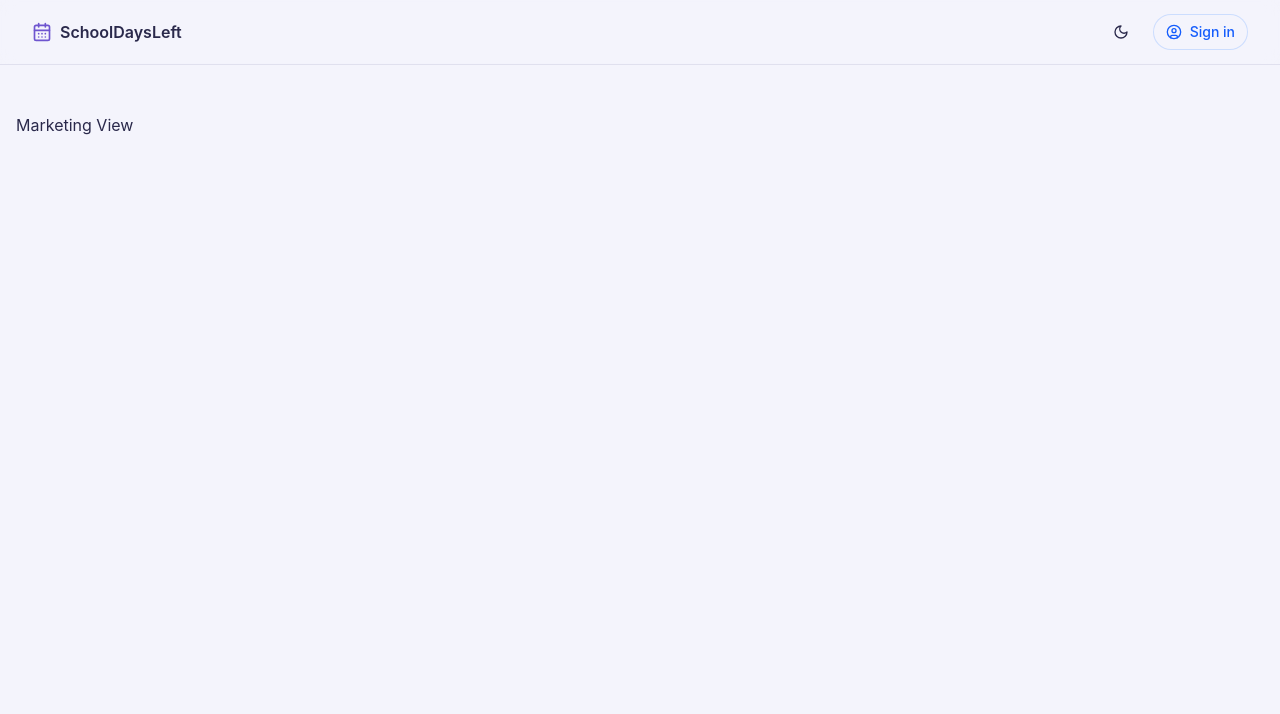
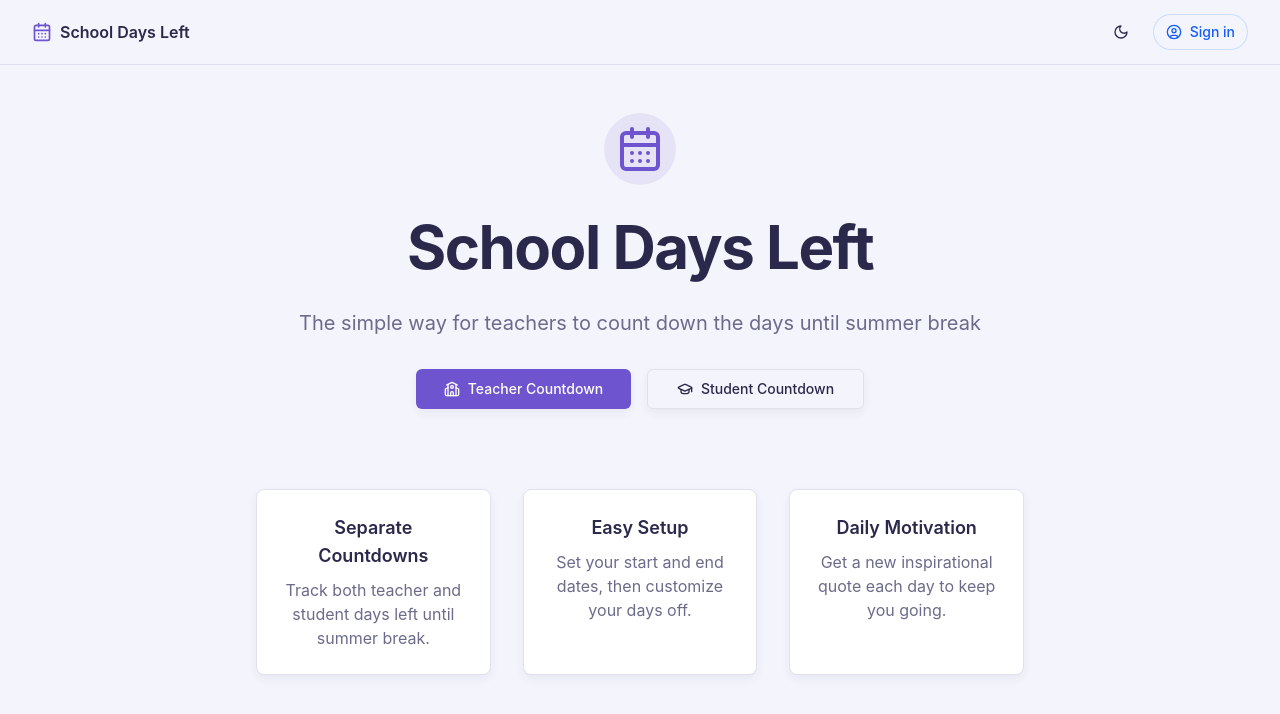
Before and after one commit to MichaelFrieze/schooldaysleft, a Next.js app: page / in a window 1280 px wide. Shown: the top 714 px of the page. Built offline with nearby package versions, Linux system fonts and the light colour scheme; no server answers.

Commit message:
feat: add marketing view

```diff
--- a/src/modules/marketing/ui/components/marketing-navbar.tsx
+++ b/src/modules/marketing/ui/components/marketing-navbar.tsx
@@ -12,13 +12,10 @@ export const MarketingNavbar = () => {
       <div className="container flex h-16 items-center">
         <Link href="/" className="flex items-center gap-2 font-semibold">
           <CalendarDays className="text-primary h-5 w-5" />
-          <span>SchoolDaysLeft</span>
+          <span>School Days Left</span>
         </Link>
 
         <nav className="ml-auto flex items-center gap-4">
-          <div className="hidden gap-2 md:flex">
-            {/* <TeacherStudentDropdown /> */}
-          </div>
           <ModeToggle />
           <AuthButton />
         </nav>
--- a/src/modules/marketing/ui/views/marketing-view.tsx
+++ b/src/modules/marketing/ui/views/marketing-view.tsx
@@ -1,7 +1,66 @@
+import Link from "next/link";
+import { Button } from "@/components/ui/button";
+import { CalendarDays, School, GraduationCap } from "lucide-react";
+
 export const MarketingView = () => {
   return (
     <div className="container mx-auto px-4 py-12">
-      <h1>Marketing View</h1>
+      <div className="mx-auto flex max-w-3xl flex-col items-center space-y-8 text-center">
+        <div className="bg-primary/10 rounded-full p-3">
+          <CalendarDays className="text-primary h-12 w-12" />
+        </div>
+
+        <h1 className="text-4xl font-bold tracking-tight md:text-6xl">
+          School Days Left
+        </h1>
+
+        <p className="text-muted-foreground text-xl">
+          The simple way for teachers to count down the days until summer break
+        </p>
+
+        <div className="flex max-w-md flex-col gap-4 sm:w-full sm:flex-row">
+          <Button asChild size="lg" className="gap-2 sm:flex-1">
+            <Link href="/countdown">
+              <School className="h-5 w-5" />
+              Teacher Countdown
+            </Link>
+          </Button>
+          <Button
+            asChild
+            size="lg"
+            variant="outline"
+            className="gap-2 sm:flex-1"
+          >
+            <Link href="/student/countdown">
+              <GraduationCap className="h-5 w-5" />
+              Student Countdown
+            </Link>
+          </Button>
+        </div>
+
+        <div className="mt-12 grid w-full grid-cols-1 gap-8 md:grid-cols-3">
+          <div className="bg-card rounded-lg border p-6 shadow-xs">
+            <h3 className="mb-2 text-lg font-semibold">Separate Countdowns</h3>
+            <p className="text-muted-foreground">
+              Track both teacher and student days left until summer break.
+            </p>
+          </div>
+
+          <div className="bg-card rounded-lg border p-6 shadow-xs">
+            <h3 className="mb-2 text-lg font-semibold">Easy Setup</h3>
+            <p className="text-muted-foreground">
+              Set your start and end dates, then customize your days off.
+            </p>
+          </div>
+
+          <div className="bg-card rounded-lg border p-6 shadow-xs">
+            <h3 className="mb-2 text-lg font-semibold">Daily Motivation</h3>
+            <p className="text-muted-foreground">
+              Get a new inspirational quote each day to keep you going.
+            </p>
+          </div>
+        </div>
+      </div>
     </div>
   );
 };
```
